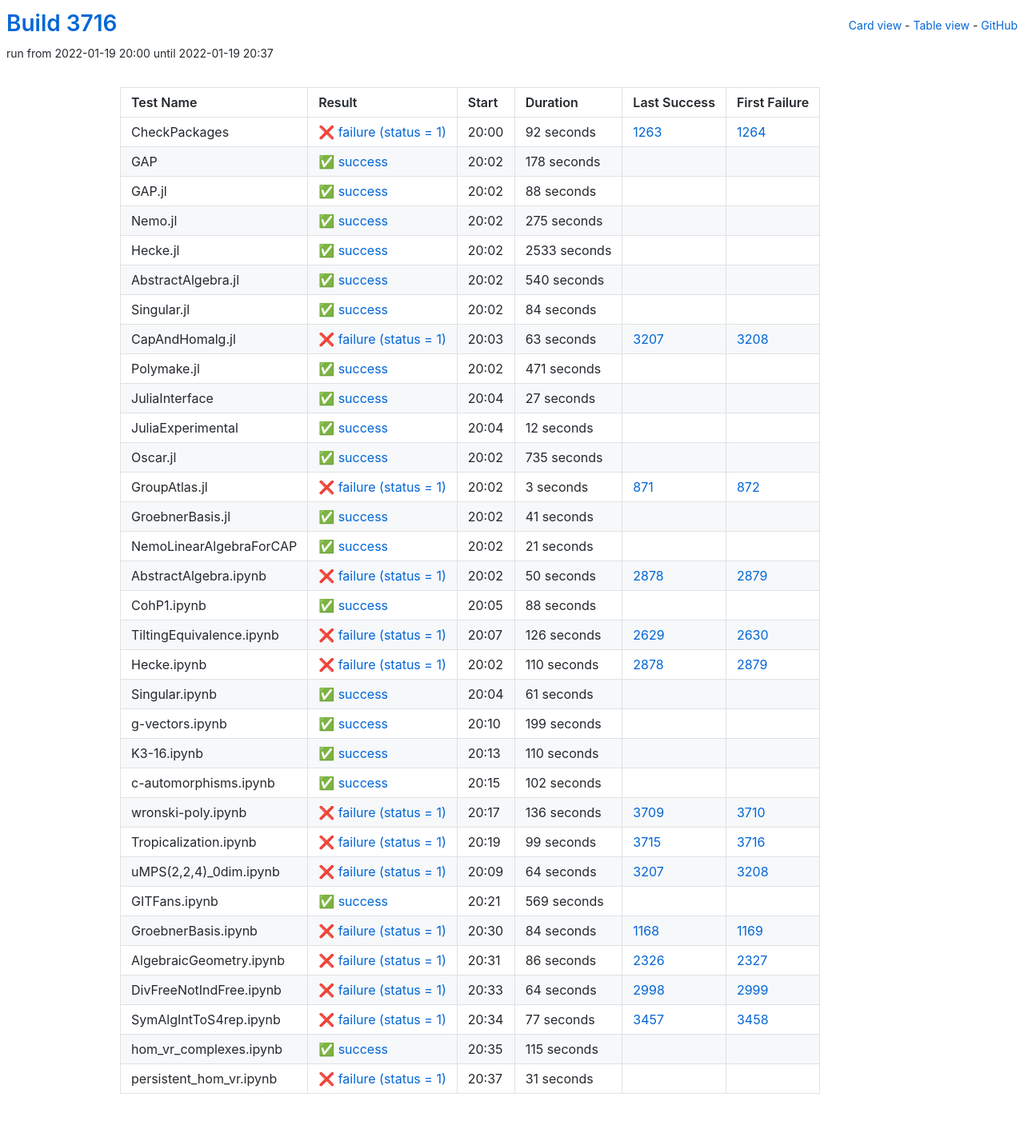
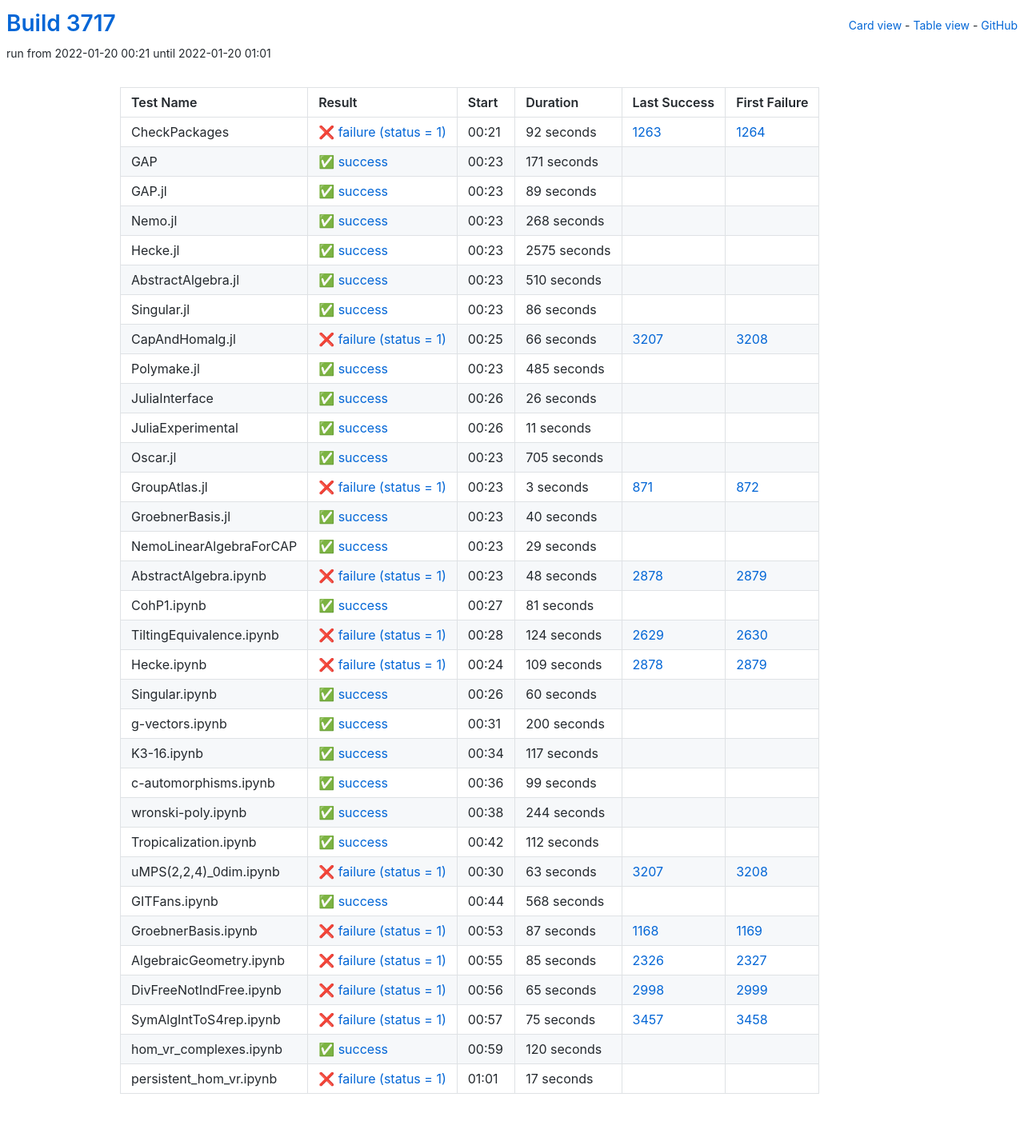
Before and after one commit to oscar-system/oscar-ci-status-stable, a Jekyll site: the page built from table.html, in a window 1280 px wide. Shown: the whole page at 80% size. Built offline with Jekyll 4.4.1, drawn with Linux system fonts in a browser that asks for light colours.

Commit message:
Build #3717

```diff
--- a/_data/ci.yml
+++ b/_data/ci.yml
@@ -1,6 +1,6 @@
 ---
-build: 3716
-build_url: https://oscarci.mathematik.uni-kl.de/job/oscar-stable/3716/
+build: 3717
+build_url: https://oscarci.mathematik.uni-kl.de/job/oscar-stable/3717/
 job: oscar-stable
 organization: oscar-system
 repo: oscar-ci-status-stable
@@ -8,8 +8,8 @@ repourl: https://github.com/oscar-system/oscar-ci-status-stable
 tests:
 - name: CheckPackages
   id: checkpackages
-  log: https://oscarci.mathematik.uni-kl.de/job/oscar-stable/3716/artifact/logs/build-3716/CheckPackages.log
-  start: 2022-01-19 20:00
+  log: https://oscarci.mathematik.uni-kl.de/job/oscar-stable/3717/artifact/logs/build-3717/CheckPackages.log
+  start: 2022-01-20 00:21
   success: false
   exitcode: 1
   status: failure
@@ -20,140 +20,140 @@ tests:
   first_failure_url: https://oscarci.mathematik.uni-kl.de/job/oscar-stable/1264/
 - name: GAP
   id: gap
-  log: https://oscarci.mathematik.uni-kl.de/job/oscar-stable/3716/artifact/logs/build-3716/GAP.log
-  start: 2022-01-19 20:02
+  log: https://oscarci.mathematik.uni-kl.de/job/oscar-stable/3717/artifact/logs/build-3717/GAP.log
+  start: 2022-01-20 00:23
   success: true
   exitcode: 0
   status: success
-  duration: 178
+  duration: 171
   last_success: false
   last_success_url:
   first_failure: false
   first_failure_url:
 - name: GAP.jl
   id: gap-jl
-  log: https://oscarci.mathematik.uni-kl.de/job/oscar-stable/3716/artifact/logs/build-3716/GAP.jl.log
-  start: 2022-01-19 20:02
+  log: https://oscarci.mathematik.uni-kl.de/job/oscar-stable/3717/artifact/logs/build-3717/GAP.jl.log
+  start: 2022-01-20 00:23
   success: true
   exitcode: 0
   status: success
-  duration: 88
+  duration: 89
   last_success: false
   last_success_url:
   first_failure: false
   first_failure_url:
 - name: Nemo.jl
   id: nemo-jl
-  log: https://oscarci.mathematik.uni-kl.de/job/oscar-stable/3716/artifact/logs/build-3716/Nemo.jl.log
-  start: 2022-01-19 20:02
+  log: https://oscarci.mathematik.uni-kl.de/job/oscar-stable/3717/artifact/logs/build-3717/Nemo.jl.log
+  start: 2022-01-20 00:23
   success: true
   exitcode: 0
   status: success
-  duration: 275
+  duration: 268
   last_success: false
   last_success_url:
   first_failure: false
   first_failure_url:
 - name: Hecke.jl
   id: hecke-jl
-  log: https://oscarci.mathematik.uni-kl.de/job/oscar-stable/3716/artifact/logs/build-3716/Hecke.jl.log
-  start: 2022-01-19 20:02
+  log: https://oscarci.mathematik.uni-kl.de/job/oscar-stable/3717/artifact/logs/build-3717/Hecke.jl.log
+  start: 2022-01-20 00:23
   success: true
   exitcode: 0
   status: success
-  duration: 2533
+  duration: 2575
   last_success: false
   last_success_url:
   first_failure: false
   first_failure_url:
 - name: AbstractAlgebra.jl
   id: abstractalgebra-jl
-  log: https://oscarci.mathematik.uni-kl.de/job/oscar-stable/3716/artifact/logs/build-3716/AbstractAlgebra.jl.log
-  start: 2022-01-19 20:02
+  log: https://oscarci.mathematik.uni-kl.de/job/oscar-stable/3717/artifact/logs/build-3717/AbstractAlgebra.jl.log
+  start: 2022-01-20 00:23
   success: true
   exitcode: 0
   status: success
-  duration: 540
+  duration: 510
   last_success: false
   last_success_url:
   first_failure: false
   first_failure_url:
 - name: Singular.jl
   id: singular-jl
-  log: https://oscarci.mathematik.uni-kl.de/job/oscar-stable/3716/artifact/logs/build-3716/Singular.jl.log
-  start: 2022-01-19 20:02
+  log: https://oscarci.mathematik.uni-kl.de/job/oscar-stable/3717/artifact/logs/build-3717/Singular.jl.log
+  start: 2022-01-20 00:23
   success: true
   exitcode: 0
   status: success
-  duration: 84
+  duration: 86
   last_success: false
   last_success_url:
   first_failure: false
   first_failure_url:
 - name: CapAndHomalg.jl
   id: capandhomalg-jl
-  log: https://oscarci.mathematik.uni-kl.de/job/oscar-stable/3716/artifact/logs/build-3716/CapAndHomalg.jl.log
-  start: 2022-01-19 20:03
+  log: https://oscarci.mathematik.uni-kl.de/job/oscar-stable/3717/artifact/logs/build-3717/CapAndHomalg.jl.log
+  start: 2022-01-20 00:25
   success: false
   exitcode: 1
   status: failure
-  duration: 63
+  duration: 66
   last_success: 3207
   last_success_url: https://oscarci.mathematik.uni-kl.de/job/oscar-stable/3207/
   first_failure: 3208
   first_failure_url: https://oscarci.mathematik.uni-kl.de/job/oscar-stable/3208/
 - name: Polymake.jl
   id: polymake-jl
-  log: https://oscarci.mathematik.uni-kl.de/job/oscar-stable/3716/artifact/logs/build-3716/Polymake.jl.log
-  start: 2022-01-19 20:02
+  log: https://oscarci.mathematik.uni-kl.de/job/oscar-stable/3717/artifact/logs/build-3717/Polymake.jl.log
+  start: 2022-01-20 00:23
   success: true
   exitcode: 0
   status: success
-  duration: 471
+  duration: 485
   last_success: false
   last_success_url:
   first_failure: false
   first_failure_url:
 - name: JuliaInterface
   id: juliainterface
-  log: https://oscarci.mathematik.uni-kl.de/job/oscar-stable/3716/artifact/logs/build-3716/JuliaInterface.log
-  start: 2022-01-19 20:04
+  log: https://oscarci.mathematik.uni-kl.de/job/oscar-stable/3717/artifact/logs/build-3717/JuliaInterface.log
+  start: 2022-01-20 00:26
   success: true
   exitcode: 0
   status: success
-  duration: 27
+  duration: 26
   last_success: false
   last_success_url:
   first_failure: false
   first_failure_url:
 - name: JuliaExperimental
   id: juliaexperimental
-  log: https://oscarci.mathematik.uni-kl.de/job/oscar-stable/3716/artifact/logs/build-3716/JuliaExperimental.log
-  start: 2022-01-19 20:04
+  log: https://oscarci.mathematik.uni-kl.de/job/oscar-stable/3717/artifact/logs/build-3717/JuliaExperimental.log
+  start: 2022-01-20 00:26
   success: true
   exitcode: 0
   status: success
-  duration: 12
+  duration: 11
   last_success: false
   last_success_url:
   first_failure: false
   first_failure_url:
 - name: Oscar.jl
   id: oscar-jl
-  log: https://oscarci.mathematik.uni-kl.de/job/oscar-stable/3716/artifact/logs/build-3716/Oscar.jl.log
-  start: 2022-01-19 20:02
+  log: https://oscarci.mathematik.uni-kl.de/job/oscar-stable/3717/artifact/logs/build-3717/Oscar.jl.log
+  start: 2022-01-20 00:23
   success: true
   exitcode: 0
   status: success
-  duration: 735
+  duration: 705
   last_success: false
   last_success_url:
   first_failure: false
   first_failure_url:
 - name: GroupAtlas.jl
   id: groupatlas-jl
-  log: https://oscarci.mathematik.uni-kl.de/job/oscar-stable/3716/artifact/logs/build-3716/GroupAtlas.jl.log
-  start: 2022-01-19 20:02
+  log: https://oscarci.mathematik.uni-kl.de/job/oscar-stable/3717/artifact/logs/build-3717/GroupAtlas.jl.log
+  start: 2022-01-20 00:23
   success: false
   exitcode: 1
   status: failure
@@ -164,240 +164,240 @@ tests:
   first_failure_url: https://oscarci.mathematik.uni-kl.de/job/oscar-stable/872/
 - name: GroebnerBasis.jl
   id: groebnerbasis-jl
-  log: https://oscarci.mathematik.uni-kl.de/job/oscar-stable/3716/artifact/logs/build-3716/GroebnerBasis.jl.log
-  start: 2022-01-19 20:02
+  log: https://oscarci.mathematik.uni-kl.de/job/oscar-stable/3717/artifact/logs/build-3717/GroebnerBasis.jl.log
+  start: 2022-01-20 00:23
   success: true
   exitcode: 0
   status: success
-  duration: 41
+  duration: 40
   last_success: false
   last_success_url:
   first_failure: false
   first_failure_url:
 - name: NemoLinearAlgebraForCAP
   id: nemolinearalgebraforcap
-  log: https://oscarci.mathematik.uni-kl.de/job/oscar-stable/3716/artifact/logs/build-3716/NemoLinearAlgebraForCAP.log
-  start: 2022-01-19 20:02
+  log: https://oscarci.mathematik.uni-kl.de/job/oscar-stable/3717/artifact/logs/build-3717/NemoLinearAlgebraForCAP.log
+  start: 2022-01-20 00:23
   success: true
   exitcode: 0
   status: success
-  duration: 21
+  duration: 29
   last_success: false
   last_success_url:
   first_failure: false
   first_failure_url:
 - name: AbstractAlgebra.ipynb
   id: abstractalgebra-ipynb
-  log: https://oscarci.mathematik.uni-kl.de/job/oscar-stable/3716/artifact/logs/build-3716/AbstractAlgebra.ipynb.log
-  start: 2022-01-19 20:02
+  log: https://oscarci.mathematik.uni-kl.de/job/oscar-stable/3717/artifact/logs/build-3717/AbstractAlgebra.ipynb.log
+  start: 2022-01-20 00:23
   success: false
   exitcode: 1
   status: failure
-  duration: 50
+  duration: 48
   last_success: 2878
   last_success_url: https://oscarci.mathematik.uni-kl.de/job/oscar-stable/2878/
   first_failure: 2879
   first_failure_url: https://oscarci.mathematik.uni-kl.de/job/oscar-stable/2879/
 - name: CohP1.ipynb
   id: cohp1-ipynb
-  log: https://oscarci.mathematik.uni-kl.de/job/oscar-stable/3716/artifact/logs/build-3716/CohP1.ipynb.log
-  start: 2022-01-19 20:05
+  log: https://oscarci.mathematik.uni-kl.de/job/oscar-stable/3717/artifact/logs/build-3717/CohP1.ipynb.log
+  start: 2022-01-20 00:27
   success: true
   exitcode: 0
   status: success
-  duration: 88
+  duration: 81
   last_success: false
   last_success_url:
   first_failure: false
   first_failure_url:
 - name: TiltingEquivalence.ipynb
   id: tiltingequivalence-ipynb
-  log: https://oscarci.mathematik.uni-kl.de/job/oscar-stable/3716/artifact/logs/build-3716/TiltingEquivalence.ipynb.log
-  start: 2022-01-19 20:07
+  log: https://oscarci.mathematik.uni-kl.de/job/oscar-stable/3717/artifact/logs/build-3717/TiltingEquivalence.ipynb.log
+  start: 2022-01-20 00:28
   success: false
   exitcode: 1
   status: failure
-  duration: 126
+  duration: 124
   last_success: 2629
   last_success_url: https://oscarci.mathematik.uni-kl.de/job/oscar-stable/2629/
   first_failure: 2630
   first_failure_url: https://oscarci.mathematik.uni-kl.de/job/oscar-stable/2630/
 - name: Hecke.ipynb
   id: hecke-ipynb
-  log: https://oscarci.mathematik.uni-kl.de/job/oscar-stable/3716/artifact/logs/build-3716/Hecke.ipynb.log
-  start: 2022-01-19 20:02
+  log: https://oscarci.mathematik.uni-kl.de/job/oscar-stable/3717/artifact/logs/build-3717/Hecke.ipynb.log
+  start: 2022-01-20 00:24
   success: false
   exitcode: 1
   status: failure
-  duration: 110
+  duration: 109
   last_success: 2878
   last_success_url: https://oscarci.mathematik.uni-kl.de/job/oscar-stable/2878/
   first_failure: 2879
   first_failure_url: https://oscarci.mathematik.uni-kl.de/job/oscar-stable/2879/
 - name: Singular.ipynb
   id: singular-ipynb
-  log: https://oscarci.mathematik.uni-kl.de/job/oscar-stable/3716/artifact/logs/build-3716/Singular.ipynb.log
-  start: 2022-01-19 20:04
+  log: https://oscarci.mathematik.uni-kl.de/job/oscar-stable/3717/artifact/logs/build-3717/Singular.ipynb.log
+  start: 2022-01-20 00:26
   success: true
   exitcode: 0
   status: success
-  duration: 61
+  duration: 60
   last_success: false
   last_success_url:
   first_failure: false
   first_failure_url:
 - name: g-vectors.ipynb
   id: g-vectors-ipynb
-  log: https://oscarci.mathematik.uni-kl.de/job/oscar-stable/3716/artifact/logs/build-3716/g-vectors.ipynb.log
-  start: 2022-01-19 20:10
+  log: https://oscarci.mathematik.uni-kl.de/job/oscar-stable/3717/artifact/logs/build-3717/g-vectors.ipynb.log
+  start: 2022-01-20 00:31
   success: true
   exitcode: 0
   status: success
-  duration: 199
+  duration: 200
   last_success: false
   last_success_url:
   first_failure: false
   first_failure_url:
 - name: K3-16.ipynb
   id: k3-16-ipynb
-  log: https://oscarci.mathematik.uni-kl.de/job/oscar-stable/3716/artifact/logs/build-3716/K3-16.ipynb.log
-  start: 2022-01-19 20:13
+  log: https://oscarci.mathematik.uni-kl.de/job/oscar-stable/3717/artifact/logs/build-3717/K3-16.ipynb.log
+  start: 2022-01-20 00:34
   success: true
   exitcode: 0
   status: success
-  duration: 110
+  duration: 117
   last_success: false
   last_success_url:
   first_failure: false
   first_failure_url:
 - name: c-automorphisms.ipynb
   id: c-automorphisms-ipynb
-  log: https://oscarci.mathematik.uni-kl.de/job/oscar-stable/3716/artifact/logs/build-3716/c-automorphisms.ipynb.log
-  start: 2022-01-19 20:15
+  log: https://oscarci.mathematik.uni-kl.de/job/oscar-stable/3717/artifact/logs/build-3717/c-automorphisms.ipynb.log
+  start: 2022-01-20 00:36
   success: true
   exitcode: 0
   status: success
-  duration: 102
+  duration: 99
   last_success: false
   last_success_url:
   first_failure: false
   first_failure_url:
 - name: wronski-poly.ipynb
   id: wronski-poly-ipynb
-  log: https://oscarci.mathematik.uni-kl.de/job/oscar-stable/3716/artifact/logs/build-3716/wronski-poly.ipynb.log
-  start: 2022-01-19 20:17
+  log: https://oscarci.mathematik.uni-kl.de/job/oscar-stable/3717/artifact/logs/build-3717/wronski-poly.ipynb.log
+  start: 2022-01-20 00:38
+  success: true
+  exitcode: 0
+  status: success
+  duration: 244
+  last_success: false
+  last_success_url:
+  first_failure: false
+  first_failure_url:
+- name: Tropicalization.ipynb
+  id: tropicalization-ipynb
+  log: https://oscarci.mathematik.uni-kl.de/job/oscar-stable/3717/artifact/logs/build-3717/Tropicalization.ipynb.log
+  start: 2022-01-20 00:42
+  success: true
+  exitcode: 0
+  status: success
+  duration: 112
+  last_success: false
+  last_success_url:
+  first_failure: false
+  first_failure_url:
+- name: uMPS(2,2,4)_0dim.ipynb
+  id: umps-2-2-4-0dim-ipynb
+  log: https://oscarci.mathematik.uni-kl.de/job/oscar-stable/3717/artifact/logs/build-3717/uMPS-2-2-4-_0dim.ipynb.log
+  start: 2022-01-20 00:30
   success: false
   exitcode: 1
   status: failure
-  duration: 136
-  last_success: 3709
-  last_success_url: https://oscarci.mathematik.uni-kl.de/job/oscar-stable/3709/
-  first_failure: 3710
-  first_failure_url: https://oscarci.mathematik.uni-kl.de/job/oscar-stable/3710/
-- name: Tropicalization.ipynb
-  id: tropicalization-ipynb
-  log: https://oscarci.mathematik.uni-kl.de/job/oscar-stable/3716/artifact/logs/build-3716/Tropicalization.ipynb.log
-  start: 2022-01-19 20:19
-  success: false
-  exitcode: 1
-  status: failure
-  duration: 99
-  last_success: 3715
-  last_success_url: https://oscarci.mathematik.uni-kl.de/job/oscar-stable/3715/
-  first_failure: 3716
-  first_failure_url: https://oscarci.mathematik.uni-kl.de/job/oscar-stable/3716/
-- name: uMPS(2,2,4)_0dim.ipynb
-  id: umps-2-2-4-0dim-ipynb
-  log: https://oscarci.mathematik.uni-kl.de/job/oscar-stable/3716/artifact/logs/build-3716/uMPS-2-2-4-_0dim.ipynb.log
-  start: 2022-01-19 20:09
-  success: false
-  exitcode: 1
-  status: failure
-  duration: 64
+  duration: 63
   last_success: 3207
   last_success_url: https://oscarci.mathematik.uni-kl.de/job/oscar-stable/3207/
   first_failure: 3208
   first_failure_url: https://oscarci.mathematik.uni-kl.de/job/oscar-stable/3208/
 - name: GITFans.ipynb
   id: gitfans-ipynb
-  log: https://oscarci.mathematik.uni-kl.de/job/oscar-stable/3716/artifact/logs/build-3716/GITFans.ipynb.log
-  start: 2022-01-19 20:21
+  log: https://oscarci.mathematik.uni-kl.de/job/oscar-stable/3717/artifact/logs/build-3717/GITFans.ipynb.log
+  start: 2022-01-20 00:44
   success: true
   exitcode: 0
   status: success
-  duration: 569
+  duration: 568
   last_success: false
   last_success_url:
   first_failure: false
   first_failure_url:
 - name: GroebnerBasis.ipynb
   id: groebnerbasis-ipynb
-  log: https://oscarci.mathematik.uni-kl.de/job/oscar-stable/3716/artifact/logs/build-3716/GroebnerBasis.ipynb.log
-  start: 2022-01-19 20:30
+  log: https://oscarci.mathematik.uni-kl.de/job/oscar-stable/3717/artifact/logs/build-3717/GroebnerBasis.ipynb.log
+  start: 2022-01-20 00:53
   success: false
   exitcode: 1
   status: failure
-  duration: 84
+  duration: 87
   last_success: 1168
   last_success_url: https://oscarci.mathematik.uni-kl.de/job/oscar-stable/1168/
   first_failure: 1169
   first_failure_url: https://oscarci.mathematik.uni-kl.de/job/oscar-stable/1169/
 - name: AlgebraicGeometry.ipynb
   id: algebraicgeometry-ipynb
-  log: https://oscarci.mathematik.uni-kl.de/job/oscar-stable/3716/artifact/logs/build-3716/AlgebraicGeometry.ipynb.log
-  start: 2022-01-19 20:31
+  log: https://oscarci.mathematik.uni-kl.de/job/oscar-stable/3717/artifact/logs/build-3717/AlgebraicGeometry.ipynb.log
+  start: 2022-01-20 00:55
   success: false
   exitcode: 1
   status: failure
-  duration: 86
+  duration: 85
   last_success: 2326
   last_success_url: https://oscarci.mathematik.uni-kl.de/job/oscar-stable/2326/
   first_failure: 2327
   first_failure_url: https://oscarci.mathematik.uni-kl.de/job/oscar-stable/2327/
 - name: DivFreeNotIndFree.ipynb
   id: divfreenotindfree-ipynb
-  log: https://oscarci.mathematik.uni-kl.de/job/oscar-stable/3716/artifact/logs/build-3716/DivFreeNotIndFree.ipynb.log
-  start: 2022-01-19 20:33
+  log: https://oscarci.mathematik.uni-kl.de/job/oscar-stable/3717/artifact/logs/build-3717/DivFreeNotIndFree.ipynb.log
+  start: 2022-01-20 00:56
   success: false
   exitcode: 1
   status: failure
-  duration: 64
+  duration: 65
   last_success: 2998
   last_success_url: https://oscarci.mathematik.uni-kl.de/job/oscar-stable/2998/
   first_failure: 2999
   first_failure_url: https://oscarci.mathematik.uni-kl.de/job/oscar-stable/2999/
 - name: SymAlgIntToS4rep.ipynb
   id: symalginttos4rep-ipynb
-  log: https://oscarci.mathematik.uni-kl.de/job/oscar-stable/3716/artifact/logs/build-3716/SymAlgIntToS4rep.ipynb.log
-  start: 2022-01-19 20:34
+  log: https://oscarci.mathematik.uni-kl.de/job/oscar-stable/3717/artifact/logs/build-3717/SymAlgIntToS4rep.ipynb.log
+  start: 2022-01-20 00:57
   success: false
   exitcode: 1
   status: failure
-  duration: 77
+  duration: 75
   last_success: 3457
   last_success_url: https://oscarci.mathematik.uni-kl.de/job/oscar-stable/3457/
   first_failure: 3458
   first_failure_url: https://oscarci.mathematik.uni-kl.de/job/oscar-stable/3458/
 - name: hom_vr_complexes.ipynb
   id: hom-vr-complexes-ipynb
-  log: https://oscarci.mathematik.uni-kl.de/job/oscar-stable/3716/artifact/logs/build-3716/hom_vr_complexes.ipynb.log
-  start: 2022-01-19 20:35
+  log: https://oscarci.mathematik.uni-kl.de/job/oscar-stable/3717/artifact/logs/build-3717/hom_vr_complexes.ipynb.log
+  start: 2022-01-20 00:59
   success: true
   exitcode: 0
   status: success
-  duration: 115
+  duration: 120
   last_success: false
   last_success_url:
   first_failure: false
   first_failure_url:
 - name: persistent_hom_vr.ipynb
   id: persistent-hom-vr-ipynb
-  log: https://oscarci.mathematik.uni-kl.de/job/oscar-stable/3716/artifact/logs/build-3716/persistent_hom_vr.ipynb.log
-  start: 2022-01-19 20:37
+  log: https://oscarci.mathematik.uni-kl.de/job/oscar-stable/3717/artifact/logs/build-3717/persistent_hom_vr.ipynb.log
+  start: 2022-01-20 01:01
   success: false
   exitcode: 1
   status: failure
-  duration: 31
+  duration: 17
   last_success: false
   last_success_url:
   first_failure: false
```
Also changed, not shown: README.md.
